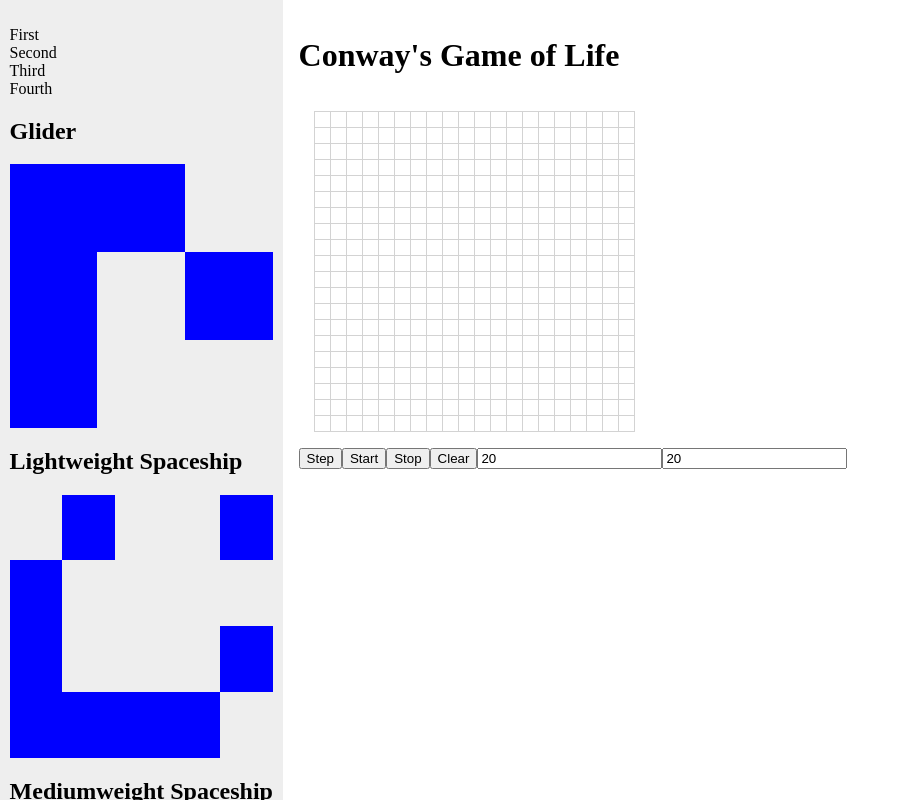
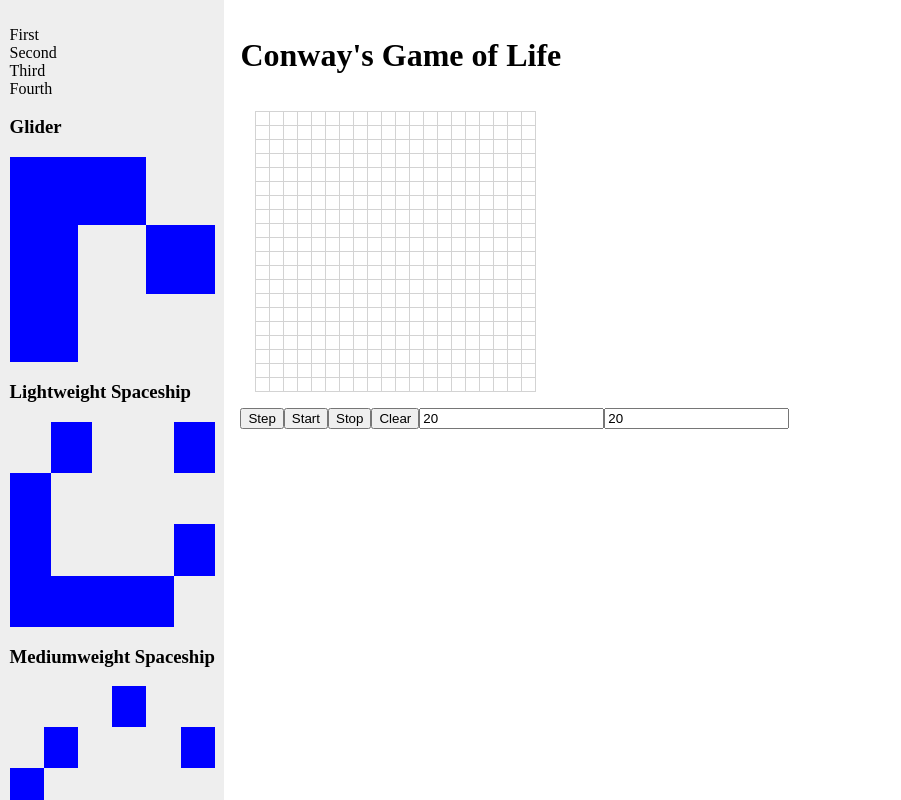
Before and after one commit to rtp314/game-of-life, a React (Vite) app: page / in a window 1280 px wide. Shown: the top 800 px of the page, without its empty margins (0-901 px from the left). Built offline with nearby package versions, Linux system fonts and the light colour scheme.

Commit message:
add drag images

```diff
--- a/src/App.scss
+++ b/src/App.scss
@@ -1,17 +1,24 @@
+* {
+  box-sizing: border-box;
+}
+
 body {
   margin: 0;
+  padding: 0;
 }
 
 .layout {
   display: flex;
   flex-direction: row;
-  min-height: 100vh;
+  height: 100vh;
 }
 
 .sidebar {
   flex-shrink: 1;
   padding: 0.6rem;
   background-color: #eee;
+  height: 100vh;
+  overflow-y: scroll;
 
   ul {
     padding: 0;
@@ -24,4 +31,5 @@ body {
 
 .game {
   padding: 1rem;
+  overflow: auto;
 }
--- /dev/null
+++ b/src/Game/useDragImage.tsx
@@ -0,0 +1,40 @@
+import { useRef } from 'react';
+import { CellArray } from '../util/types';
+
+/**
+ * To use, call createPatternPreview with the pattern on dragstart. Make sure <DragImage /> is rendered somewhere in your component.
+ * @returns createPatternPreview - function to be called with a CellArray on dragstart
+ * @returns DragImage - react component to be rendered anywhere within your component
+ */
+export default function useDragImage() {
+  const dragImageRef = useRef<HTMLDivElement>(null);
+
+  function createPatternPreview(pattern: CellArray) {
+    const preview = document.createElement('div');
+    preview.classList.add('row');
+    pattern.forEach(column => {
+      const columnDiv = document.createElement('div');
+      columnDiv.classList.add('column');
+      column.forEach(cell => {
+        const cellDiv = document.createElement('div');
+        cellDiv.classList.add('cell');
+        cellDiv.dataset.alive = cell.toString();
+        columnDiv.append(cellDiv);
+      });
+      preview.append(columnDiv);
+    });
+    dragImageRef.current?.append(preview);
+    return preview;
+  }
+
+  function DragImage() {
+    return (
+      <div
+        style={{ display: 'fixed', top: '0px', left: '0px', transform: 'translateX(-200%)' }}
+        ref={dragImageRef}
+      ></div>
+    );
+  }
+
+  return { createPatternPreview, DragImage };
+}
--- a/src/Sidebar/Templates/Pattern.tsx
+++ b/src/Sidebar/Templates/Pattern.tsx
@@ -1,3 +1,4 @@
+import useDragImage from '../../Game/useDragImage';
 import { CellArray } from '../../util/types';
 
 interface IPatternProps {
@@ -6,28 +7,19 @@ interface IPatternProps {
 }
 
 export default function Pattern({ name, pattern }: IPatternProps) {
+  const { createPatternPreview, DragImage } = useDragImage();
+
   function handleDragStart(event: React.DragEvent, pattern: CellArray) {
     event.dataTransfer.setData('text', JSON.stringify(pattern));
+    const patternDiv = createPatternPreview(pattern);
+    event.dataTransfer.setDragImage(patternDiv, 0, 0);
     event.dataTransfer.effectAllowed = 'copy';
   }
 
   return (
     <>
-      <h2>{name}</h2>
+      <h3>{name}</h3>
       <div className="pattern" draggable="true" onDragStart={event => handleDragStart(event, pattern)}>
-        <PatternPreview pattern={pattern} />
-      </div>
-    </>
-  );
-}
-
-interface IPatternPreviewProps {
-  pattern: CellArray;
-}
-
-function PatternPreview({ pattern }: IPatternPreviewProps) {
-  return (
-    <>
         {pattern.map(column => (
           <div className="pattern-column">
             {column.map(cell => (
@@ -35,6 +27,8 @@ function PatternPreview({ pattern }: IPatternPreviewProps) {
             ))}
           </div>
         ))}
+      </div>
+      <DragImage />
     </>
   );
 }
```
Lines whose indentation alone changed are shown as unchanged.
